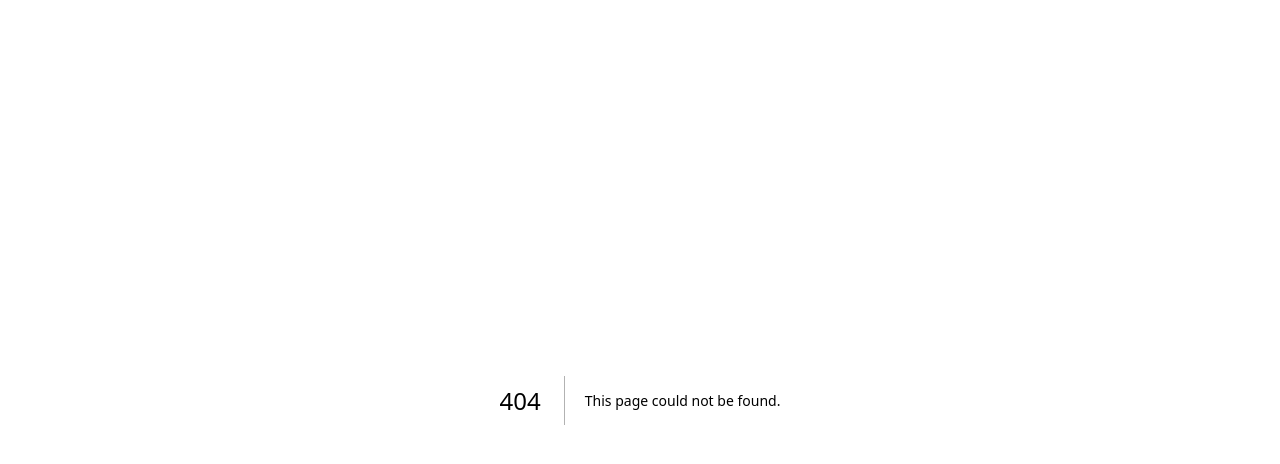
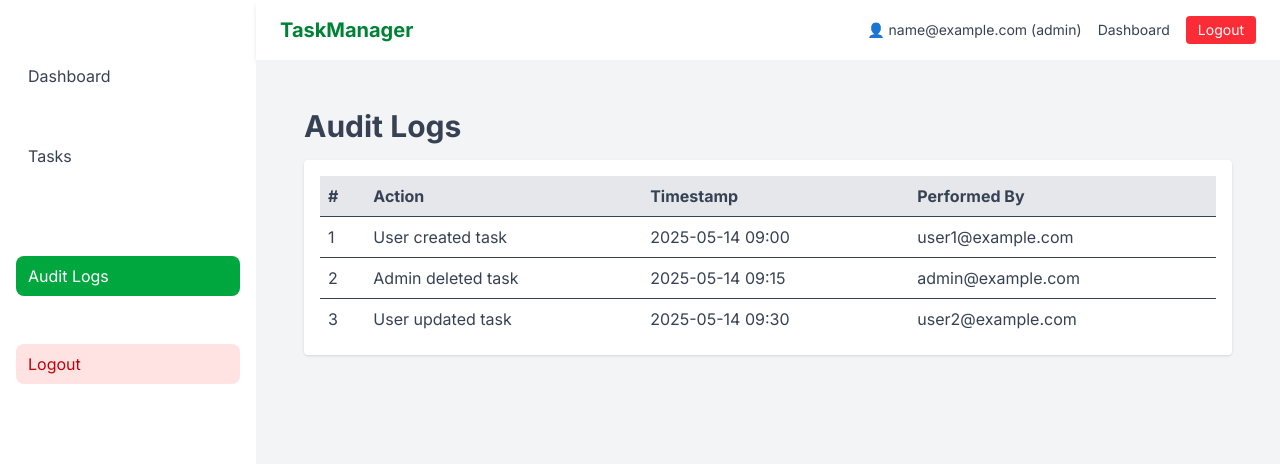
Before and after one commit to pandeykunal57/Task-Management-System, a Next.js app in the folder task-manager-frontend/: page /dashboard/auditlogs in a window 1280 px wide. Before the commit this address had no page. Shown: the top 464 px of the page. Built offline with nearby package versions, Linux system fonts and the light colour scheme; sample sign-in values are in the browser's storage.

Commit message:
auditlog and task pages added

```diff
--- a/task-manager-frontend/src/app/api/login/route.js
+++ b/task-manager-frontend/src/app/api/login/route.js
@@ -1,11 +1,13 @@
 export async function POST(req) {
   const body = await req.json();
 
-  // to  Simulate authentication
-  console.log("Login attempt", body);
+  if (body.email === "test@example.com" && body.password === "123456") {
+    const user = {
+      email: "test@example.com",
+      role: "admin", // 👈 this makes the user admin
+    };
 
-  if (body.email === "test@example.com" && body.password === "123456") {
-    return new Response(JSON.stringify({ message: "Login successful!" }), {
+    return new Response(JSON.stringify({ message: "Login successful!", user }), {
       status: 200,
       headers: { "Content-Type": "application/json" },
     });
--- a/task-manager-frontend/src/app/components/Sidebar.js
+++ b/task-manager-frontend/src/app/components/Sidebar.js
@@ -12,7 +12,7 @@ export default function Sidebar() {
     { label: "Dashboard", href: "/dashboard" },
     { label: "Tasks", href: "/dashboard/tasks" },
     ...(user?.role === "admin"
-      ? [{ label: "Audit Logs", href: "/dashboard/logs" }]
+       ? [{ label: "Audit Logs", href: "/dashboard/auditlogs" }]
       : []),
   ];
 
--- a/task-manager-frontend/src/app/context/AuthContext.js
+++ b/task-manager-frontend/src/app/context/AuthContext.js
@@ -1,34 +1,52 @@
-"use client"; // ✅ Must be at the top for any file using hooks like useState or useEffect
+"use client";
 
 import { createContext, useContext, useEffect, useState } from "react";
 
 // Create the context
-export const AuthContext = createContext(); // Make sure to export AuthContext
+export const AuthContext = createContext();
 
 // AuthProvider to wrap the app and manage auth state
 export const AuthProvider = ({ children }) => {
-  const [user, setUser] = useState(null); // Holds current user
-  const [loading, setLoading] = useState(true); // To prevent flicker on reload
+  const [user, setUser] = useState(null);
+  const [loading, setLoading] = useState(true);
 
-  // Simulate loading user data from localStorage on first mount
+  // Load user from localStorage on first mount
   useEffect(() => {
     const storedUser = localStorage.getItem("task_user");
     if (storedUser) {
-      setUser(JSON.parse(storedUser)); // Parse the user from localStorage
+      setUser(JSON.parse(storedUser));
     }
-    setLoading(false); // Set loading to false once the check is done
+    setLoading(false);
   }, []);
 
-  // Login function to store the user and update the context
-  const login = (userData) => {
-    setUser(userData); // Set the user data to state
-    localStorage.setItem("task_user", JSON.stringify(userData)); // Save user data in localStorage
+  // Updated login function: fetches from mock API and stores user
+  const login = async ({ email, password }) => {
+    try {
+      const res = await fetch("/api/login", {
+        method: "POST",
+        headers: { "Content-Type": "application/json" },
+        body: JSON.stringify({ email, password }),
+      });
+
+      const data = await res.json();
+
+      if (res.ok) {
+        setUser(data.user);
+        localStorage.setItem("task_user", JSON.stringify(data.user));
+        return { success: true };
+      } else {
+        return { success: false, message: data.message };
+      }
+    } catch (err) {
+      console.error("Login error:", err);
+      return { success: false, message: "Login failed" };
+    }
   };
 
-  // Logout function to clear the user and remove the data from localStorage
+  // Logout function
   const logout = () => {
-    setUser(null); // Clear the user data from state
-    localStorage.removeItem("task_user"); // Remove the user data from localStorage
+    setUser(null);
+    localStorage.removeItem("task_user");
   };
 
   return (
@@ -38,5 +56,5 @@ export const AuthProvider = ({ children }) => {
   );
 };
 
-// Hook to use the auth context easily
+// Hook to use the auth context
 export const useAuth = () => useContext(AuthContext);
--- /dev/null
+++ b/task-manager-frontend/src/app/dashboard/auditlogs/page.js
@@ -0,0 +1,64 @@
+'use client';
+
+import { useEffect, useState } from 'react';
+import { useAuth } from '../../context/AuthContext';
+import { useRouter } from 'next/navigation';
+import ProtectedRoute from '../../components/ProtectedRoute';
+
+
+export default function AuditLogsPage() {
+  const { user, loading } = useAuth();
+  const router = useRouter();
+  const [logs, setLogs] = useState([]);
+
+  useEffect(() => {
+    if (!loading && user?.role !== 'admin') {
+      router.push('/dashboard'); // Non-admins redirected
+    }
+
+    // Simulate mock audit logs (will be replaced with API later)
+    const mockLogs = [
+      { id: 1, action: 'User created task', timestamp: '2025-05-14 09:00', performedBy: 'user1@example.com' },
+      { id: 2, action: 'Admin deleted task', timestamp: '2025-05-14 09:15', performedBy: 'admin@example.com' },
+      { id: 3, action: 'User updated task', timestamp: '2025-05-14 09:30', performedBy: 'user2@example.com' },
+    ];
+    setLogs(mockLogs);
+  }, [loading, user, router]);
+
+  if (loading || !user) return <div className="text-center mt-10">Loading...</div>;
+
+  return (
+    <ProtectedRoute>
+
+      <div className="min-h-screen p-6 bg-gray-100">
+        <h1 className="text-3xl font-bold mb-4">Audit Logs</h1>
+        {logs.length > 0 ? (
+          <div className="bg-white rounded shadow p-4">
+            <table className="w-full table-auto border-collapse">
+              <thead>
+                <tr className="bg-gray-200 text-left">
+                  <th className="p-2">#</th>
+                  <th className="p-2">Action</th>
+                  <th className="p-2">Timestamp</th>
+                  <th className="p-2">Performed By</th>
+                </tr>
+              </thead>
+              <tbody>
+                {logs.map((log, index) => (
+                  <tr key={log.id} className="border-t">
+                    <td className="p-2">{index + 1}</td>
+                    <td className="p-2">{log.action}</td>
+                    <td className="p-2">{log.timestamp}</td>
+                    <td className="p-2">{log.performedBy}</td>
+                  </tr>
+                ))}
+              </tbody>
+            </table>
+          </div>
+        ) : (
+          <p>No logs available.</p>
+        )}
+      </div>
+    </ProtectedRoute>
+  );
+}
--- a/task-manager-frontend/src/app/dashboard/page.js
+++ b/task-manager-frontend/src/app/dashboard/page.js
@@ -5,7 +5,7 @@ import { useEffect } from 'react';
 import { useRouter } from 'next/navigation';
 import { useAuth } from '../context/AuthContext'; // ✅ use the hook, not context directly
 import ProtectedRoute from '../components/ProtectedRoute'; // ✅ wrap UI in auth guard
-import Header from "../components/Header"; // 👈 add this import
+
 
 
 
--- /dev/null
+++ b/task-manager-frontend/src/app/dashboard/tasks/page.js
@@ -0,0 +1,37 @@
+'use client';
+
+import { useEffect } from 'react';
+import { useRouter } from 'next/navigation';
+import { useAuth } from '../../context/AuthContext';
+import ProtectedRoute from '../../components/ProtectedRoute';
+
+
+export default function TasksPage() {
+  const { user, loading } = useAuth();
+  const router = useRouter();
+
+  useEffect(() => {
+    if (!loading && !user) {
+      router.push('/login'); // redirect if not logged in
+    }
+  }, [user, loading, router]);
+
+  if (loading) return <div className="text-center mt-10">Loading...</div>;
+
+  return (
+    <ProtectedRoute>
+
+      <div className="min-h-screen p-6 bg-gray-50">
+        <h1 className="text-2xl font-bold mb-4">Tasks</h1>
+
+        <p className="text-gray-600 mb-4">
+          Here you'll see tasks assigned to you ({user?.email}) — based on your role: <b>{user?.role}</b>.
+        </p>
+
+        <div className="border border-dashed border-gray-300 p-4 rounded-lg text-gray-500">
+          📌 Task list will appear here soon (from mock API).
+        </div>
+      </div>
+    </ProtectedRoute>
+  );
+}
--- a/task-manager-frontend/src/app/login/page.js
+++ b/task-manager-frontend/src/app/login/page.js
@@ -18,28 +18,12 @@ export default function LoginPage() {
     e.preventDefault();
     setError("");
 
-    try {
-      const res = await fetch("/api/login", {
-        method: "POST",
-        headers: { "Content-Type": "application/json" },
-        body: JSON.stringify(formData),
-      });
+    const result = await login(formData);
 
-      const data = await res.json();
-
-      if (!res.ok) {
-        setError(data.message || "Login failed");
-        return;
-      }
-
-      // ✅ Set auth context globally
-      login(data);
-
-      // Redirect to dashboard
+    if (result.success) {
       router.push("/dashboard");
-    } catch (err) {
-      console.error("Login error:", err);
-      setError("An unexpected error occurred.");
+    } else {
+      setError(result.message || "Login failed");
     }
   };
 
```
